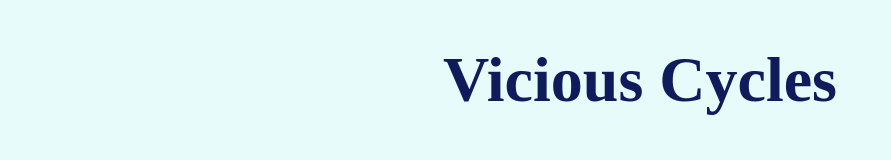
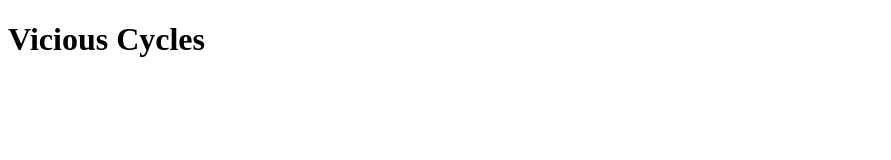
Before and after one commit to ambellini/ViciousCycles-Project, a plain HTML site: page index.html in a window 1280 px wide. Shown: the whole page, without its empty margins (0-891 px from the left). Drawn offline with Linux system fonts and the light colour scheme.

Commit message:
Update index.html

```diff
--- a/index.html
+++ b/index.html
@@ -4,14 +4,8 @@
       <title>
          Vicious Cycles
       </title>
-      <style>
-         body {background-color: #E7FBFB;}
-         h1 { color: #101B5B;
-            font-size: 4em}
-         </style>
-         <div style="text-align: center;">
    </head>
    <body>
        <h1>Vicious Cycles</h1>
-   </body> </div>
+   </body>
 </html>
```
